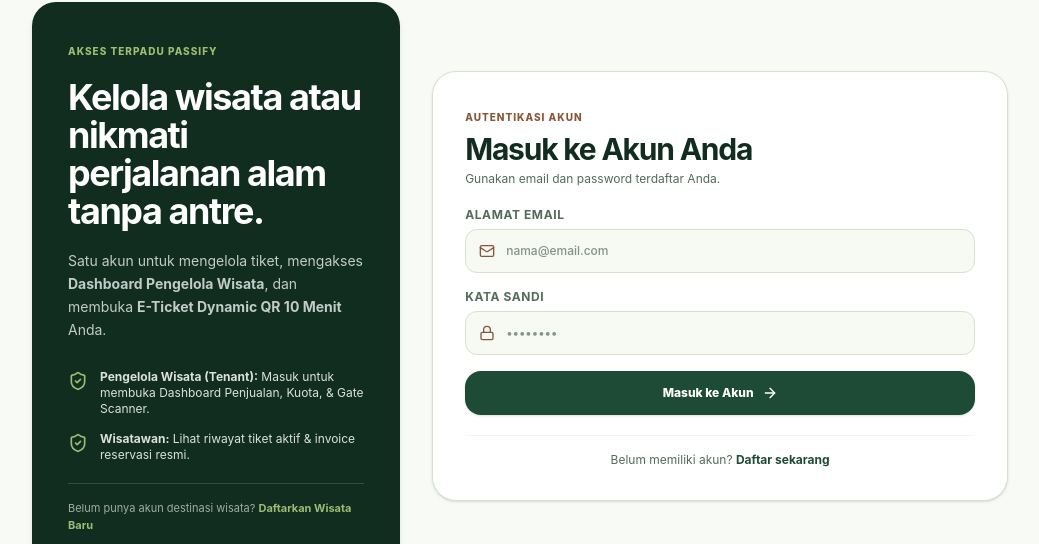
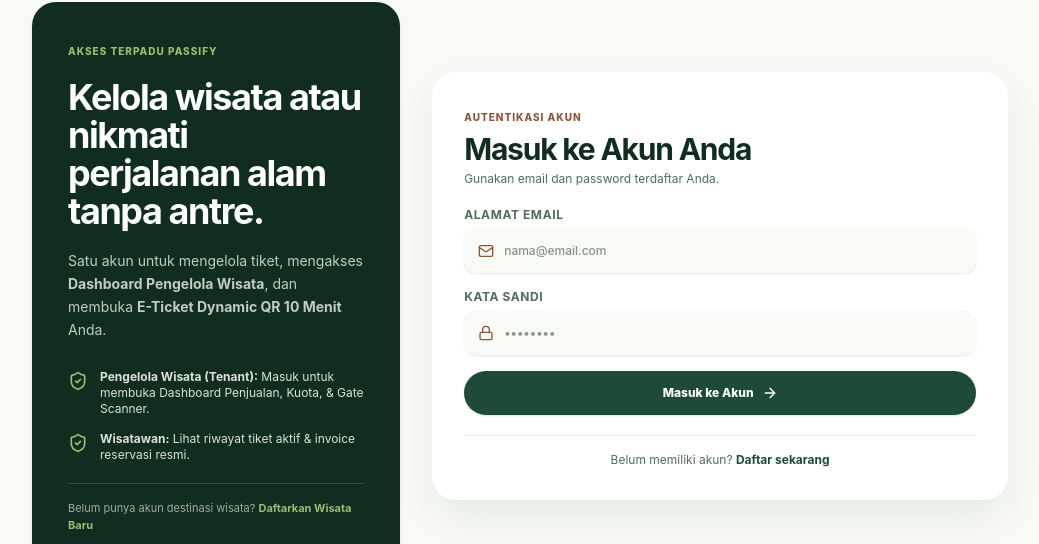
Before and after one commit to Derylfabiensyah/passify, a React app in the folder frontend/: page /masuk in a window 1280 px wide. Shown: the part 149-693 px from the top of the page, without its empty margins (120-1159 px from the left). Built offline with nearby package versions, Linux system fonts and the light colour scheme; no server answers; the HTML template or start-up script is replaced by a standard one.

Commit message:
style: remove harsh borders from auth card and input controls, replace with soft elevation shadows

```diff
--- a/frontend/src/index.css
+++ b/frontend/src/index.css
@@ -158,19 +158,24 @@
   .btn-secondary:hover { background: var(--leaf-pale); }
   .btn-clay { border: none; background: var(--bark); color: white; box-shadow: 0 7px 18px rgba(138, 86, 56, .16); }
   .btn-clay:hover { background: #71452f; transform: translateY(-1px); }
-  .btn-sm { min-height: 2.25rem; padding: .45rem .78rem; font-size: .75rem; }
   .field-control {
     min-height: 2.75rem;
     width: 100%;
-    border: 1px solid var(--border);
+    border: none;
     border-radius: .75rem;
-    background: var(--bg-input);
+    background: var(--canvas);
     color: var(--ink);
-    padding: .65rem .8rem;
+    padding: .65rem .85rem;
     font-size: .875rem;
-    transition: background .16s ease, border-color .16s ease, box-shadow .16s ease;
+    box-shadow: 0 1px 3px rgba(16, 45, 32, .08), 0 1px 2px rgba(16, 45, 32, .04);
+    transition: background .16s ease, box-shadow .16s ease;
   }
-  .field-control:focus { border-color: var(--forest-soft); background: white; box-shadow: 0 0 0 3px rgba(156, 189, 114, .3); outline: none; }
+  .field-control:focus {
+    border: none;
+    background: white;
+    box-shadow: 0 0 0 2px var(--forest-soft), 0 6px 18px rgba(16, 45, 32, .08);
+    outline: none;
+  }
   .modal-overlay { position: fixed; inset: 0; z-index: 100; display: flex; align-items: flex-end; justify-content: center; padding: .75rem; background: rgba(16, 45, 32, .56); backdrop-filter: blur(6px); }
   .modal-content { width: 100%; max-height: calc(100vh - 1.5rem); overflow-y: auto; border-radius: 1.5rem 1.5rem 1rem 1rem; box-shadow: var(--shadow-lift); }
   @media (min-width: 640px) { .modal-overlay { align-items: center; padding: 1.5rem; } .modal-content { max-height: 88vh; border-radius: 1.5rem; } }
--- a/frontend/src/pages/TravelerAuthPage.jsx
+++ b/frontend/src/pages/TravelerAuthPage.jsx
@@ -231,7 +231,7 @@
         </section>
 
         {/* Right Side Form Card */}
-        <section className="order-1 card bg-white p-6 shadow-sm rounded-3xl sm:p-8 lg:order-2 space-y-5">
+        <section className="order-1 bg-white p-6 shadow-[0_16px_40px_rgba(16,45,32,.08)] rounded-3xl sm:p-8 lg:order-2 space-y-5">
           <div>
             <span className="text-[10px] font-extrabold uppercase tracking-widest text-[var(--bark)]">
               {isLogin ? 'Autentikasi Akun' : 'Registrasi Wisatawan'}
@@ -297,7 +297,7 @@
                 id="login-submit-btn"
                 type="submit"
                 disabled={loading}
-                className="btn-primary w-full py-3.5 rounded-2xl flex items-center justify-center gap-2 text-xs font-extrabold shadow-sm disabled:opacity-60 cursor-pointer"
+                className="btn-primary w-full py-3.5 rounded-xl flex items-center justify-center gap-2 text-xs font-extrabold shadow-sm disabled:opacity-60 cursor-pointer"
               >
                 {loading ? (
                   <>
@@ -386,7 +386,7 @@
                 id="register-submit-btn"
                 type="submit"
                 disabled={loading}
-                className="btn-primary w-full py-3.5 rounded-2xl flex items-center justify-center gap-2 text-xs font-extrabold shadow-sm disabled:opacity-60 cursor-pointer"
+                className="btn-primary w-full py-3.5 rounded-xl flex items-center justify-center gap-2 text-xs font-extrabold shadow-sm disabled:opacity-60 cursor-pointer"
               >
                 {loading ? (
                   <>
```
